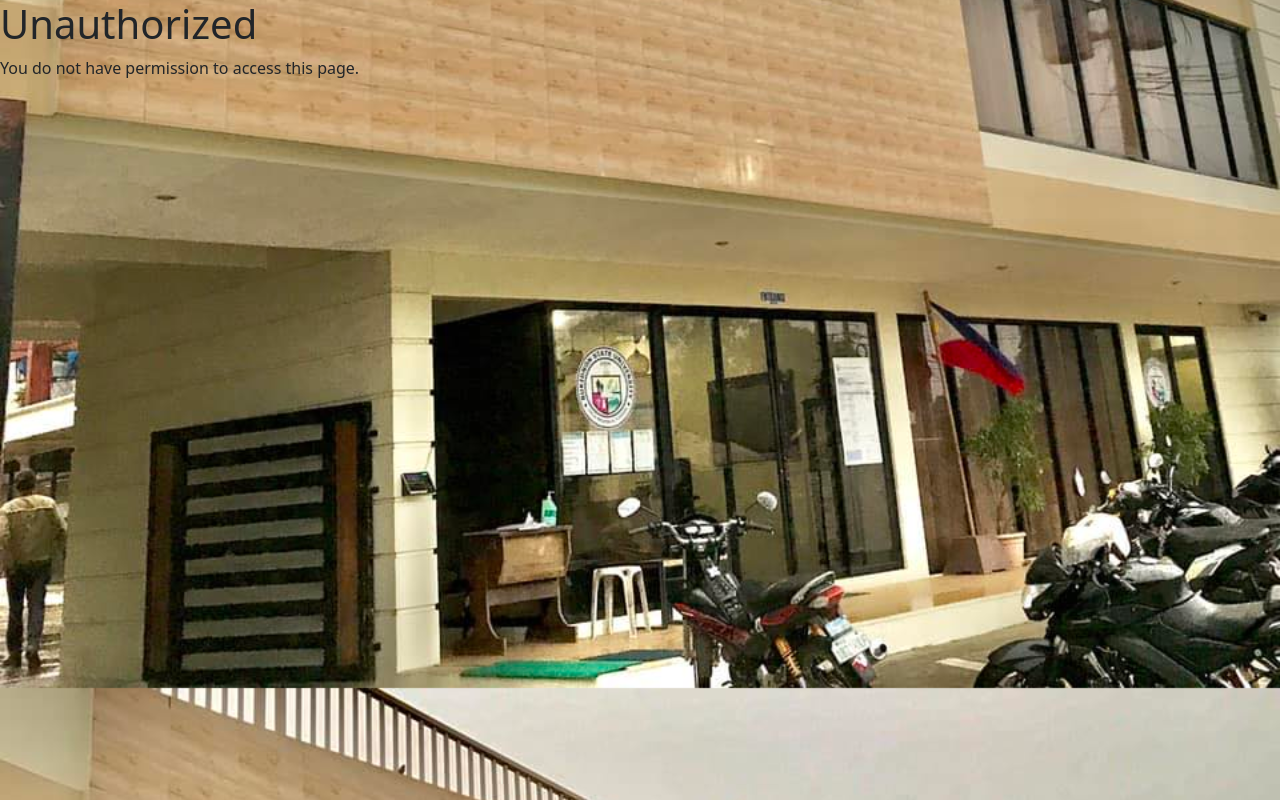
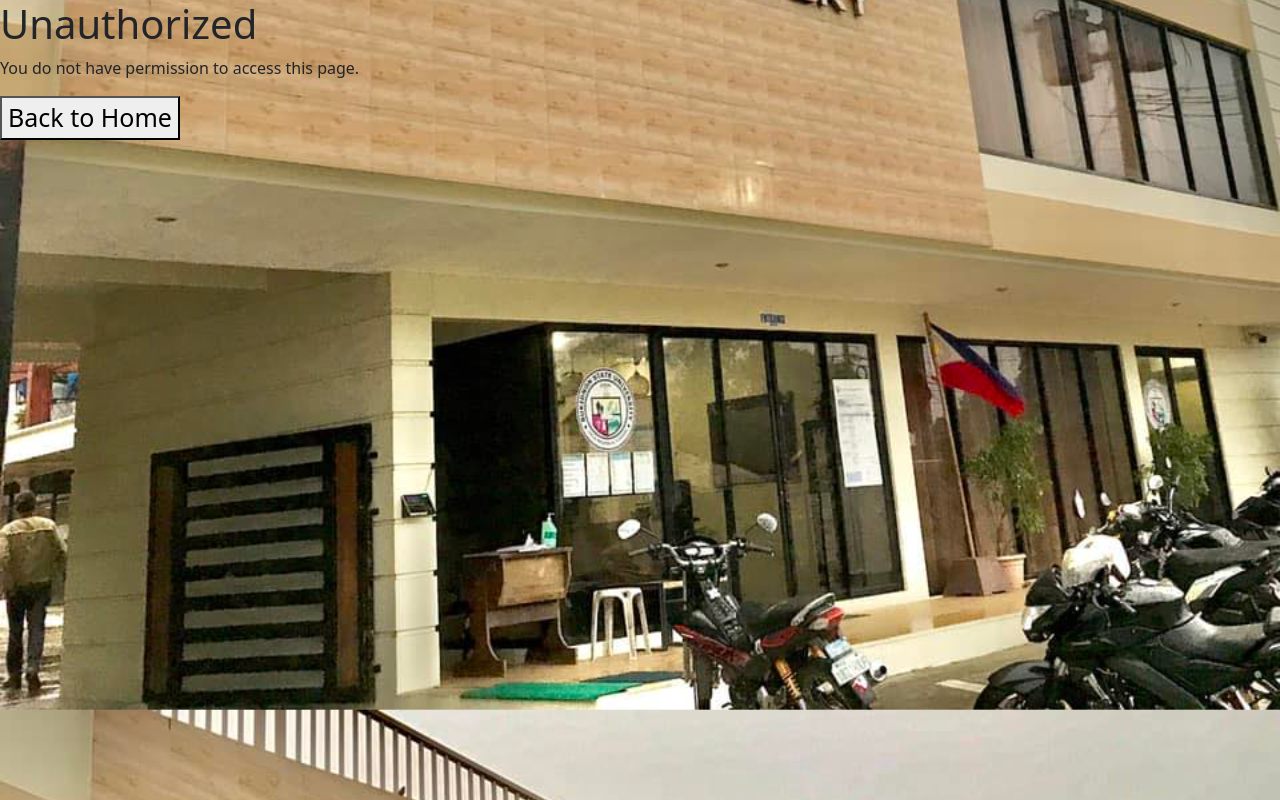
Before and after one commit to Lagare8/20241_T163_Balai-Ha-Buksu-Reservation-System, a React (Create React App) app in the folder frontend/: page /unauthorized in a window 1280 px wide. Built offline with nearby package versions, Linux system fonts and the light colour scheme.

Commit message:
Naay nalimtan og butang

```diff
--- a/frontend/src/components/Login.jsx
+++ b/frontend/src/components/Login.jsx
@@ -46,11 +46,11 @@ function Login() {
         e.preventDefault();
         setIsSubmitting(true);
 
-        // if (!isCaptchaVerified) {
-        //     setErrorMessage("Please complete the CAPTCHA verification.");
-        //     setIsSubmitting(false);
-        //     return;
-        // }
+        if (!isCaptchaVerified) {
+            setErrorMessage("Please complete the CAPTCHA verification.");
+            setIsSubmitting(false);
+            return;
+        }
 
         if (!validateEmail(email)) {
             setErrorMessage('Please enter a valid institutional email address ending with @buksu.edu.ph.');
--- a/frontend/src/components/Unauthorized.jsx
+++ b/frontend/src/components/Unauthorized.jsx
@@ -1,10 +1,12 @@
 import React from 'react';
-
+import { useNavigate } from 'react-router-dom';
 const Unauthorized = () => {
+    const navigate = useNavigate();
     return (
         <div>
             <h1>Unauthorized</h1>
             <p>You do not have permission to access this page.</p>
+            <button style={{textAlign: 'center', fontSize: '25px'}} onClick={() => navigate('/')}>Back to Home</button>
         </div>
     );
 };
```
